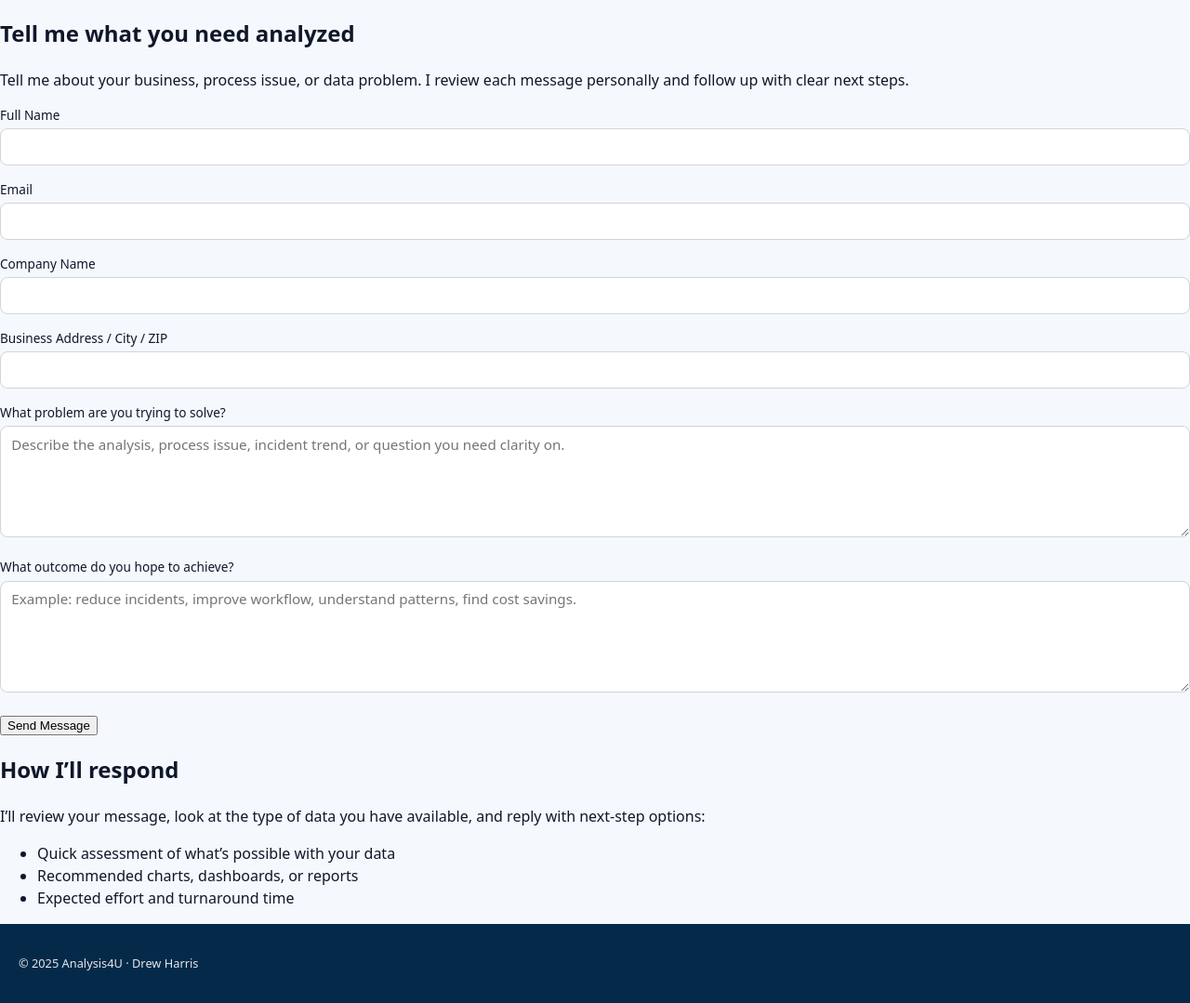
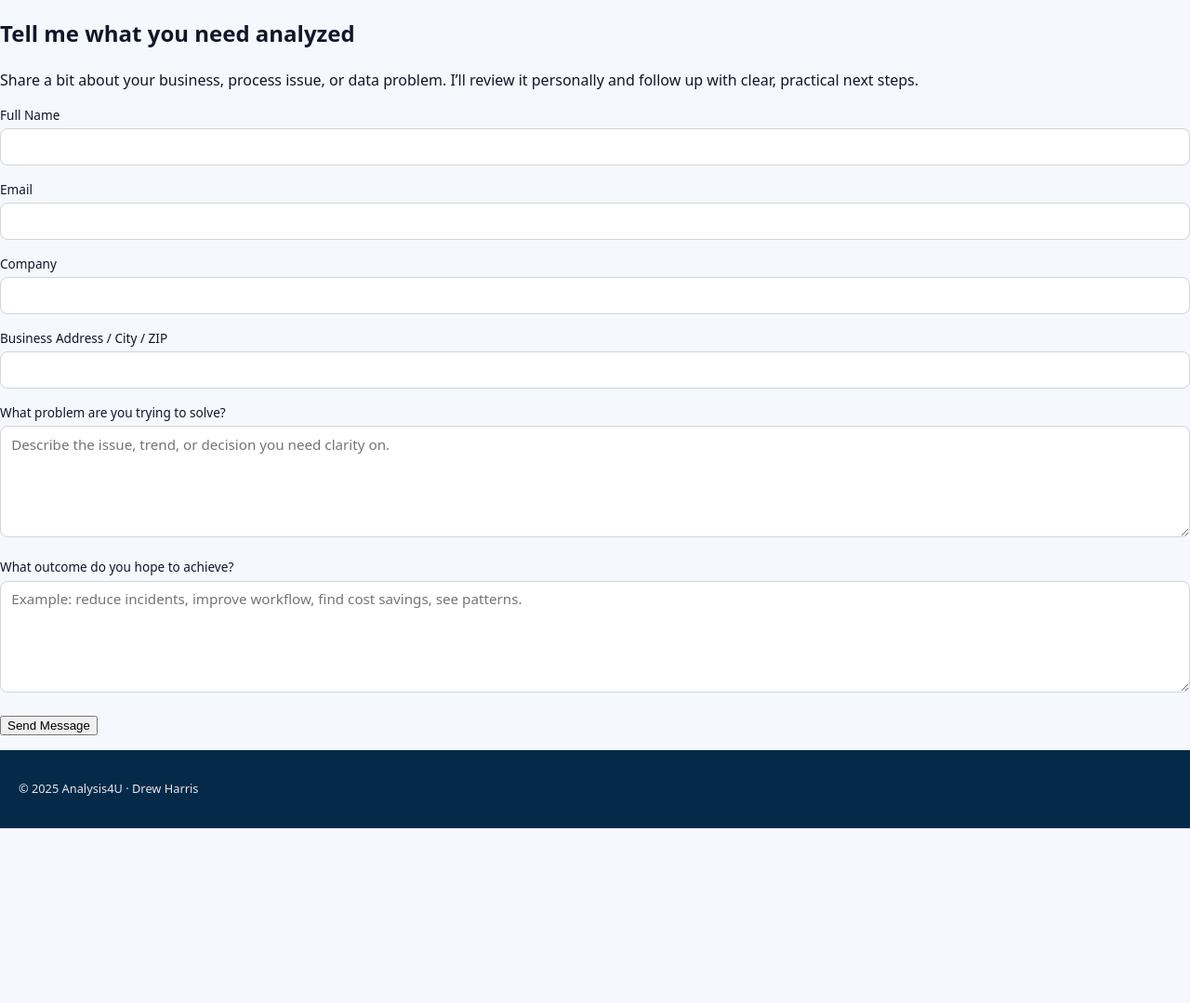
Before and after one commit to Lean4me2025/Analysis4u, a plain HTML site: page contact.html in a window 1280 px wide. Shown: the part 50-1129 px from the top of the page at 93% size. After the commit the page ends 941 px from the top, so only its background shows below. Drawn offline with Linux system fonts and the light colour scheme.

Commit message:
Update contact.html

```diff
--- a/contact.html
+++ b/contact.html
@@ -7,7 +7,7 @@
   <link rel="stylesheet" href="style.css" />
 </head>
 <body>
-  <!-- Top Navigation -->
+  <!-- Header / Nav -->
   <header class="site-header">
     <div class="logo">ANALYSIS4U</div>
     <nav class="nav">
@@ -19,15 +19,13 @@
   </header>
 
   <main>
-    <!-- Contact Intro -->
     <section class="contact-section">
       <h1>Tell me what you need analyzed</h1>
       <p>
-        Tell me about your business, process issue, or data problem.
-        I review each message personally and follow up with clear next steps.
+        Share a bit about your business, process issue, or data problem.
+        I’ll review it personally and follow up with clear, practical next steps.
       </p>
 
-      <!-- CONTACT FORM -->
       <form id="contactForm" class="contact-form">
         <div class="form-grid">
           <div class="form-field">
@@ -41,7 +39,7 @@
           </div>
 
           <div class="form-field">
-            <label for="company">Company Name</label>
+            <label for="company">Company</label>
             <input type="text" id="company" name="company" />
           </div>
 
@@ -58,7 +56,7 @@
               id="problem"
               name="problem"
               rows="4"
-              placeholder="Describe the analysis, process issue, incident trend, or question you need clarity on."
+              placeholder="Describe the issue, trend, or decision you need clarity on."
               required
             ></textarea>
           </div>
@@ -69,7 +67,7 @@
               id="outcome"
               name="outcome"
               rows="4"
-              placeholder="Example: reduce incidents, improve workflow, understand patterns, find cost savings."
+              placeholder="Example: reduce incidents, improve workflow, find cost savings, see patterns."
             ></textarea>
           </div>
         </div>
@@ -78,19 +76,6 @@
 
         <p id="formStatus" class="form-status"></p>
       </form>
-
-      <section class="contact-followup">
-        <h2>How I’ll respond</h2>
-        <p>
-          I’ll review your message, look at the type of data you have available,
-          and reply with next-step options:
-        </p>
-        <ul>
-          <li>Quick assessment of what’s possible with your data</li>
-          <li>Recommended charts, dashboards, or reports</li>
-          <li>Expected effort and turnaround time</li>
-        </ul>
-      </section>
     </section>
   </main>
 
@@ -98,22 +83,23 @@
     <p>© <span id="year"></span> Analysis4U · Drew Harris</p>
   </footer>
 
-  <!-- Form wiring to Google Apps Script -->
   <script>
-    // Your live Web App endpoint from Apps Script
-    const SCRIPT_URL =
-      "https://script.google.com/macros/s/AKfycbyvtn0wD_nt6LiqSf7G5sW_k4HfeaABWRNmUPr-f6WGiHahQo_-Ou0cu73M94gJ00QC/exec";
+    // 🔗 Your Apps Script Web App URL (the one that ends with /exec)
+    const SCRIPT_URL = "PASTE_YOUR_WEB_APP_URL_HERE";
 
     const form = document.getElementById("contactForm");
     const statusEl = document.getElementById("formStatus");
+    const yearEl = document.getElementById("year");
 
-    document.getElementById("year").textContent = new Date().getFullYear();
+    if (yearEl) {
+      yearEl.textContent = new Date().getFullYear();
+    }
 
     form.addEventListener("submit", async (event) => {
       event.preventDefault();
+
       statusEl.textContent = "Sending...";
-      statusEl.classList.remove("error");
-      statusEl.classList.remove("success");
+      statusEl.classList.remove("error", "success");
 
       const payload = {
         fullName: form.fullName.value.trim(),
@@ -125,9 +111,10 @@
       };
 
       try {
+        // Fire-and-forget style; we don't need to read the response body.
         await fetch(SCRIPT_URL, {
           method: "POST",
-          mode: "no-cors", // send without CORS blocking; response is opaque but Apps Script still receives it
+          mode: "no-cors",
           headers: {
             "Content-Type": "application/json",
           },
@@ -141,7 +128,7 @@
       } catch (err) {
         console.error(err);
         statusEl.textContent =
-          "Something went wrong sending your message. Please email me directly at drewhrs2@gmail.com.";
+          "Something went wrong sending your message. Please try again or email me directly at drewhrs2@gmail.com.";
         statusEl.classList.add("error");
       }
     });
```
